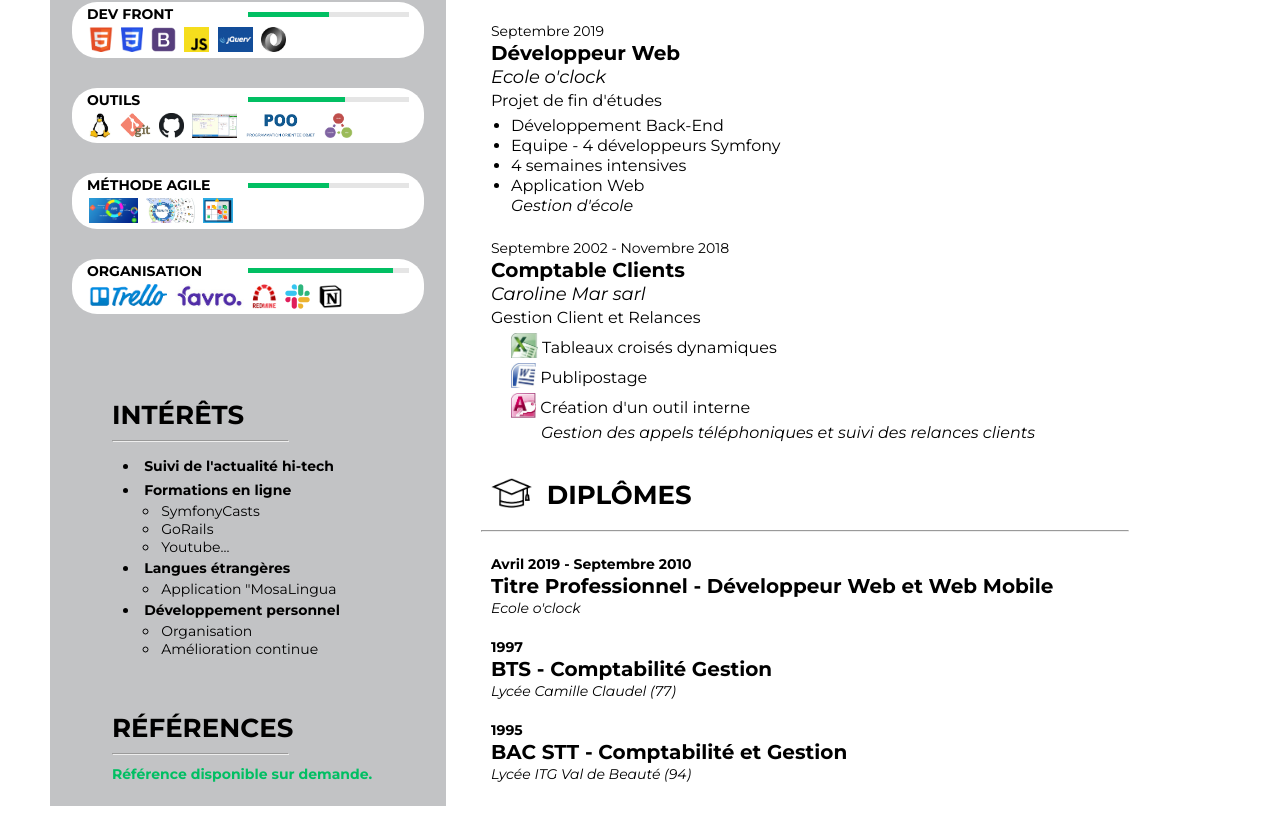
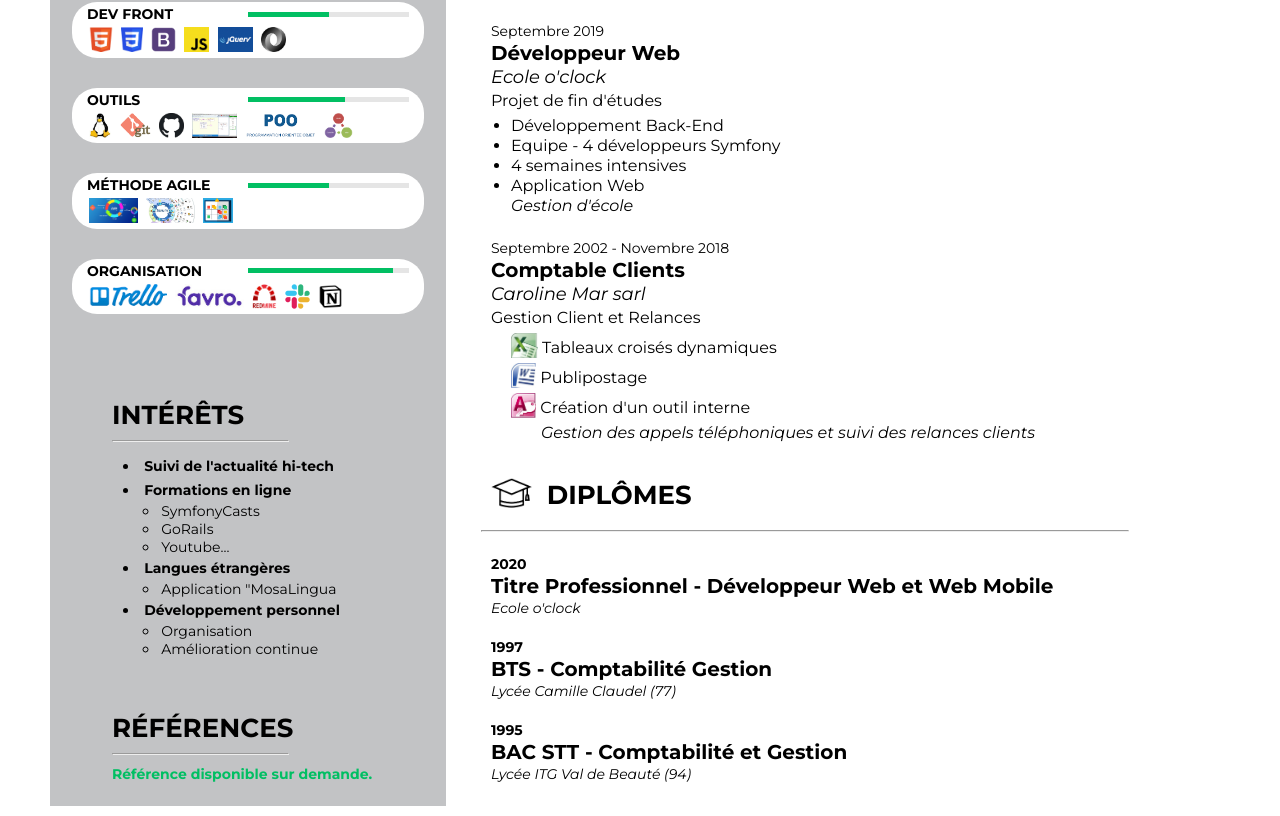
Before and after one commit to seb-linaseb/2024_SEB_001_CV, a plain HTML site: page index.html in a window 1280 px wide. Shown: the part 757-1573 px from the top of the page. Drawn offline with Linux system fonts and the light colour scheme.

Commit message:
Fix wrong date for TP - DWWM

```diff
--- a/index.html
+++ b/index.html
@@ -299,7 +299,7 @@
                 <div class="infos-block formations">
                     <div class="formations">
                         <div class="formation">
-                            <div class="formation-dates">Avril 2019 - Septembre 2010</div>
+                            <div class="formation-dates">2020</div>
                             <div class="formation-diplome-name">Titre Professionnel - Développeur Web et Web Mobile</div>
                             <div class="formation-company">Ecole o'clock</div>
                         </div>
```
